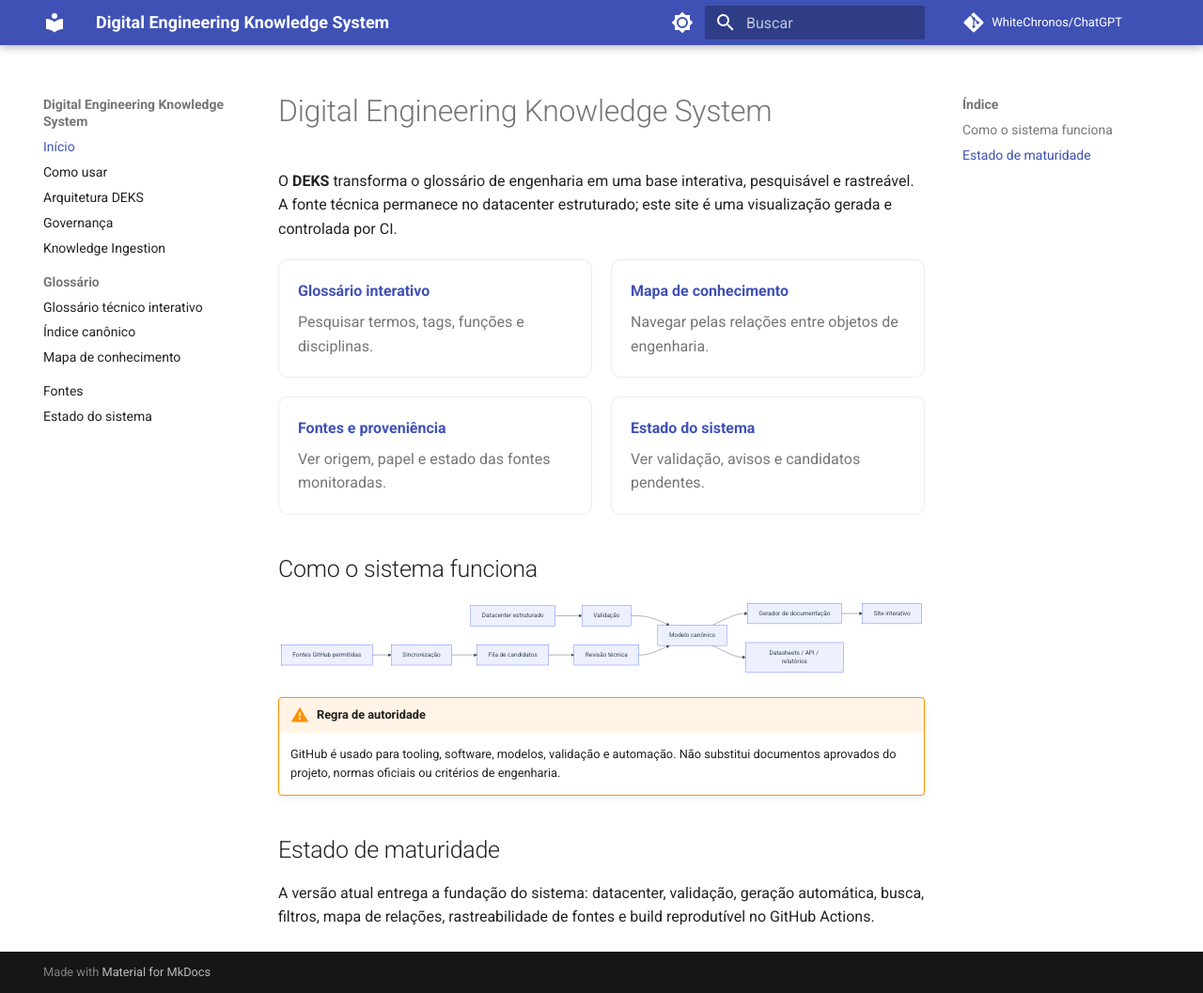
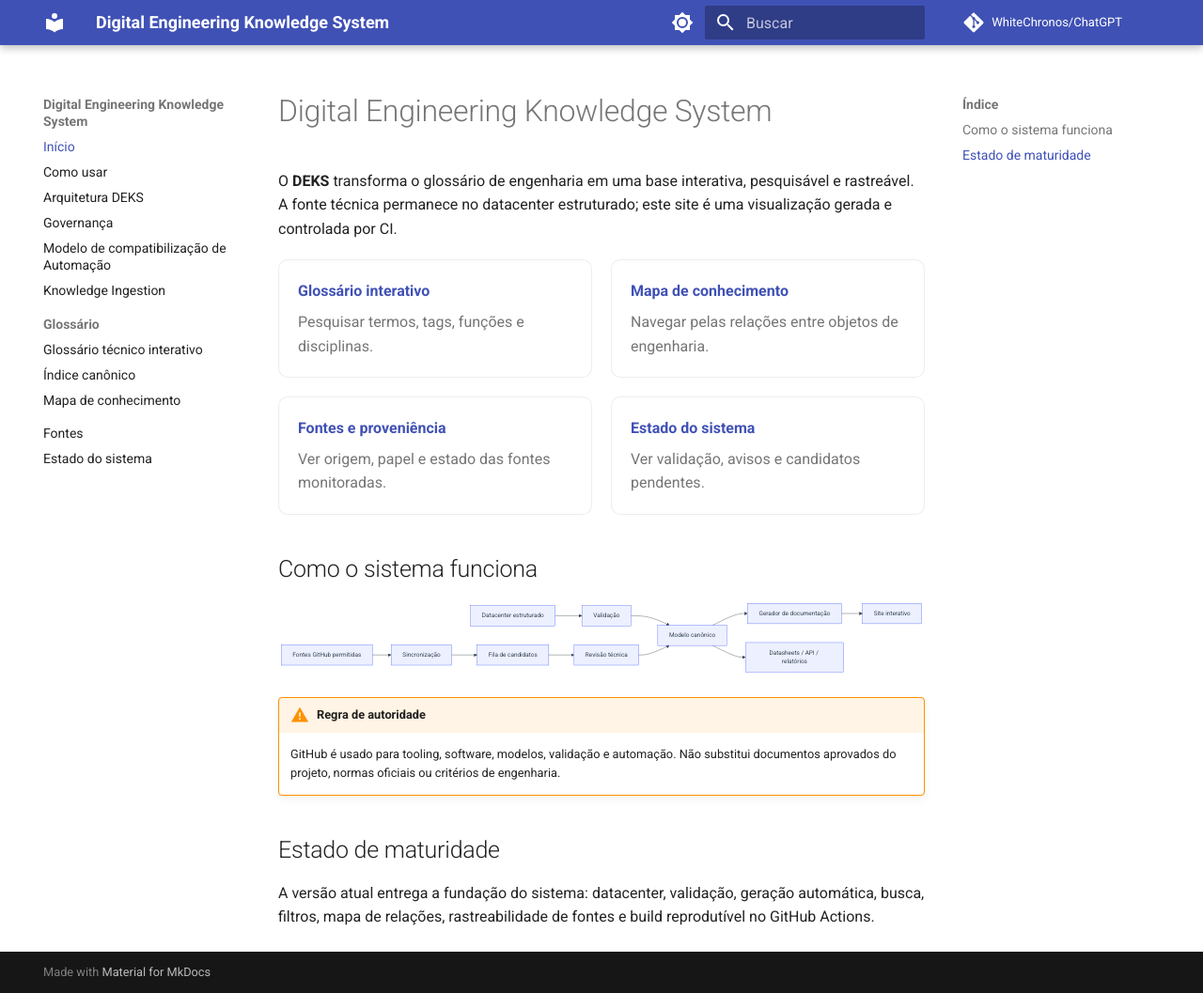
Before and after one commit to WhiteChronos/ChatGPT, an MkDocs documentation site: the page built from docs/index.md, in a window 1280 px wide and 1057 px high. Shown: the whole window at 94% size. Built offline with MkDocs 1.6.1 and Material for MkDocs 9.7.7, drawn with Linux system fonts in a browser that asks for light colours; comment, search, counter and statistics services are not loaded.

Commit message:
Add Automation compatibility model to documentation navigation

```diff
--- a/mkdocs.yml
+++ b/mkdocs.yml
@@ -62,6 +62,7 @@ nav:
   - Como usar: usage.md
   - Arquitetura DEKS: architecture.md
   - Governança: governance.md
+  - Modelo de compatibilização de Automação: automation-compatibility-model.md
   - Knowledge Ingestion: knowledge-ingestion.md
   - Glossário:
       - Glossário técnico interativo: glossario-interativo.md
```
